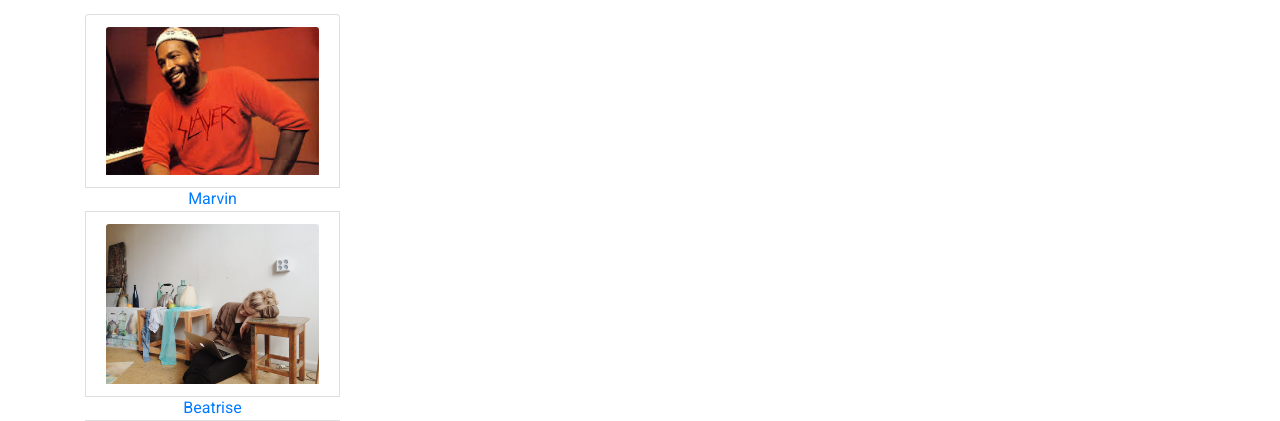
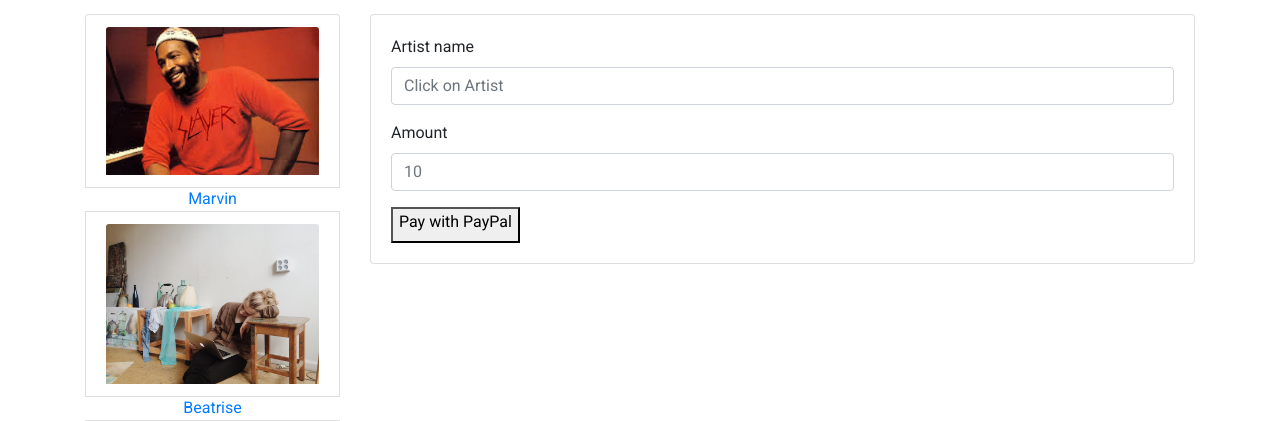
Before and after one commit to norasnora/nvg-python, a Flask app: page /allArtists in a window 1280 px wide. Shown: the part 66-487 px from the top of the page. Run offline with Flask 2, Linux system fonts and the light colour scheme; data comes from the database, SQL or seed files in the repository; some libraries are stand-ins or nearby versions.

Commit message:
db connect index

```diff
--- a/server.py
+++ b/server.py
@@ -141,5 +141,7 @@ def index(typ=None):
 	print(types)
 	return render_template('index.html', types = types, artWorks = artWorks)
 
+
+
 if __name__ == "__main__":
     app.run()
--- a/templates/allArtists.html
+++ b/templates/allArtists.html
@@ -76,8 +76,58 @@
         <!-- /.col-lg-3 -->
 
         <div class="col-lg-9">
+          <h1 class="my-4"></h1>
 
-        <div class="modal" id="login-modal" tabindex="-1" role="dialog">
+<div class="card">
+  <div class="card-body">
+
+<form action="payWithCard" method="POST">
+ 		<div class="form-group">
+    			<label for="amount">Artist name</label>
+			{% if uname %}
+      			<input type="text" class="form-control" name="artist" placeholder="{{uname}}">
+      			{% else %}
+      			<input type="text" class="form-control" name="artist" placeholder="Click on Artist">
+      			{% endif %}
+  		</div>
+
+		<div class="form-group">
+    			<label for="amount">Amount</label>
+    			<input type="decimal" class="form-control" id='amount' name="amount" placeholder="10" min=0>
+  		</div>
+		<button type="submit" class="stripe-button-el"><span style="display: block; min-height: 30px;">Pay with PayPal</span></button>
+   <script
+    src="https://checkout.stripe.com/checkout.js" class="stripe-button"
+    data-key="pk_test_TYooMQauvdEDq54NiTphI7jx"
+    data-amount= 1000
+    data-name="Stripe.com"
+    data-description="Example charge"
+    data-image="https://stripe.com/img/documentation/checkout/marketplace.png"
+    data-locale="auto"
+    data-zip-code="true">
+  </script>
+</form>
+           </div>
+           </div>
+
+        </div>
+        <!-- /.col-lg-9 -->
+
+      </div>
+      <!-- /.row -->
+
+    </div>
+    <!-- /.container -->
+
+    <!-- Footer -->
+    <footer class="py-5 bg-dark" style="background-color:#000!important;">
+      <div class="container">
+        <p class="m-0 text-center text-white">Copyright &copy; NextVanGogh 2018</p>
+      </div>
+      <!-- /.container -->
+    </footer>
+
+<div class="modal" id="login-modal" tabindex="-1" role="dialog">
           <div class="modal-dialog" role="document">
             <div class="modal-content">
               <div class="modal-header">
@@ -151,25 +201,6 @@
         </div>
 
 
-
-
-        </div>
-        <!-- /.col-lg-9 -->
-
-      </div>
-      <!-- /.row -->
-
-    </div>
-    <!-- /.container -->
-
-    <!-- Footer -->
-    <footer class="py-5 bg-dark" style="background-color:#000!important;">
-      <div class="container">
-        <p class="m-0 text-center text-white">Copyright &copy; NextVanGogh 2018</p>
-      </div>
-      <!-- /.container -->
-    </footer>
-
     <!-- Bootstrap core JavaScript -->
     <script src="../static/jquery.min.js"></script>
     <script src="../static/bootstrap.bundle.min.js"></script>
```
